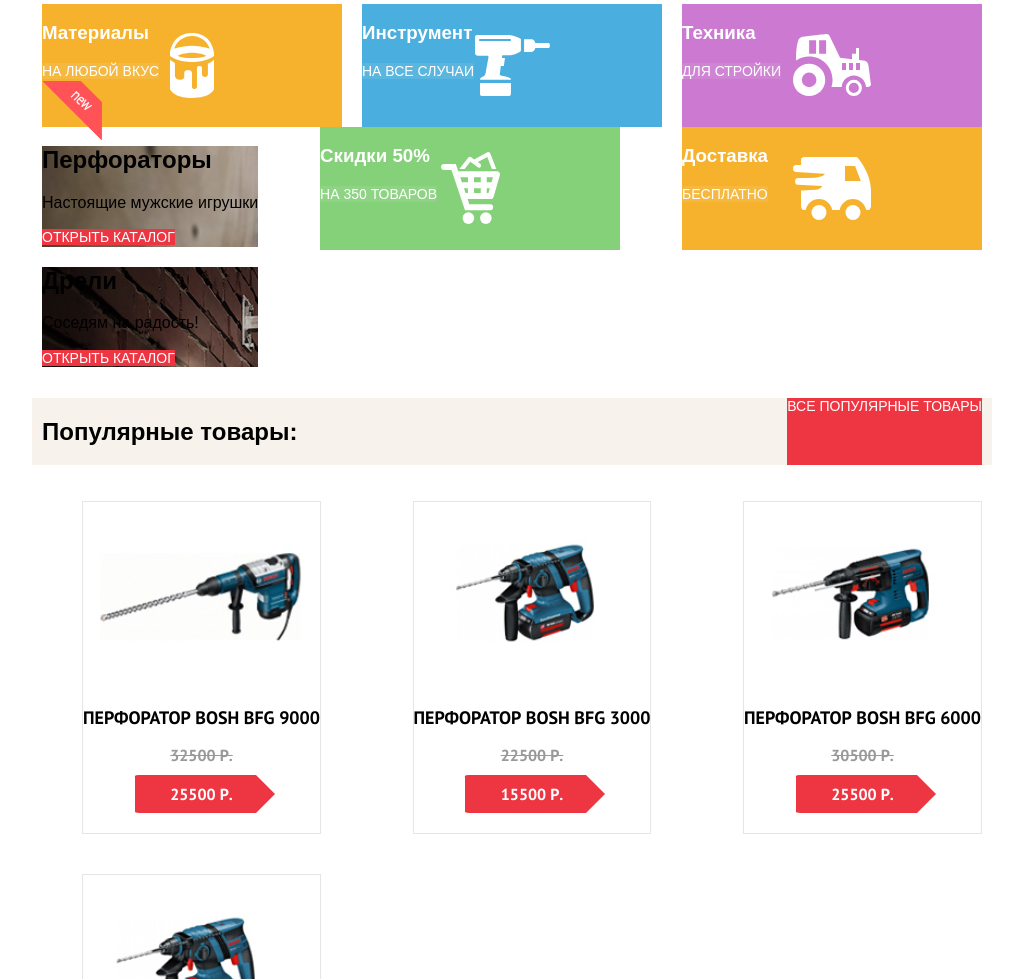
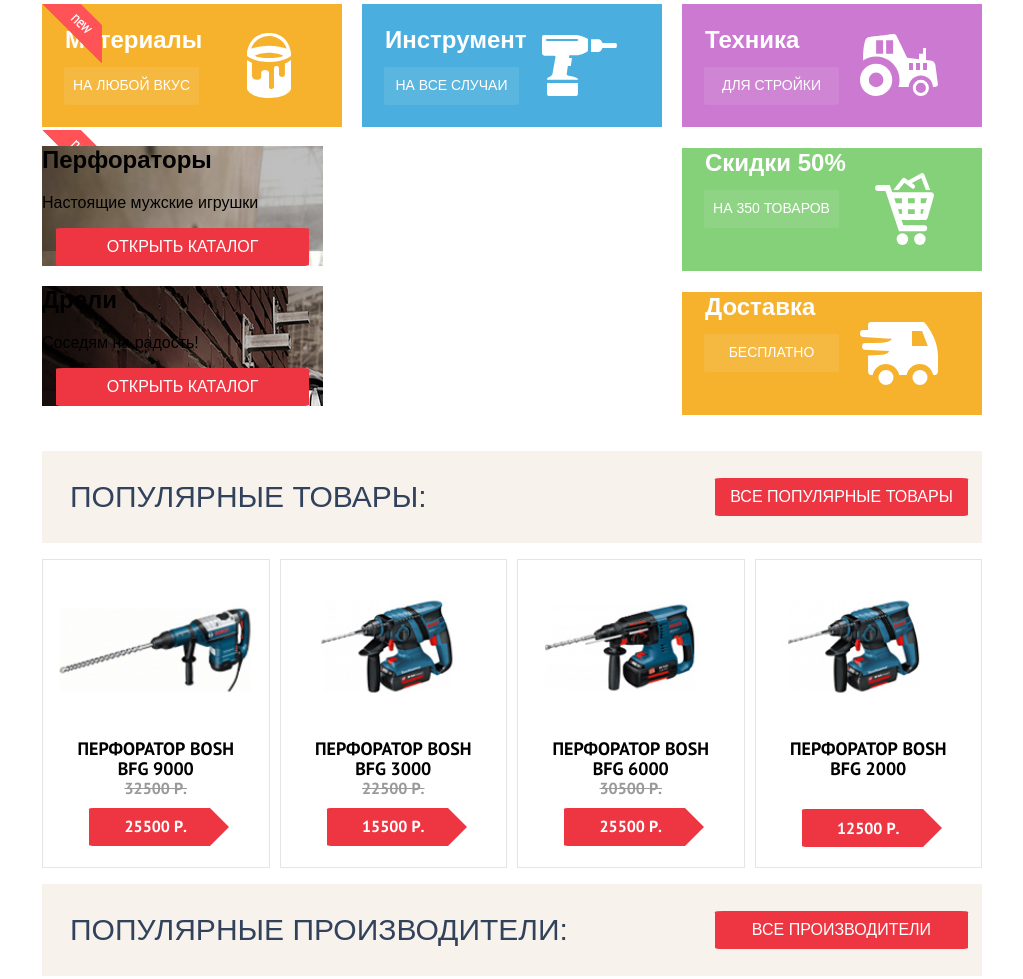
Before and after one commit to KrivosheevAA/1151543-technomart-26, a plain HTML site: page index.html in a window 1280 px wide. Shown: the part 472-1451 px from the top of the page, without its empty margins (128-1151 px from the left). Drawn offline with Linux system fonts and the light colour scheme; a web font is replaced by a local one.

Commit message:
выравнивание главной

```diff
--- a/css/style.css
+++ b/css/style.css
@@ -41,18 +41,24 @@ img {
 	font-weight: 400;
 	min-height: 42px;
 }
+.col {
+	width: 280px;
+	margin: auto;
+}
 .header-up a {
 	color: #fff;
 }
 .logo {
 	display: inline-block;
-    width: 165px;
+    width: 220px;
     font-size: 24px;
     line-height: 24px;
     font-family: "Cuprum","Arial",sans-serif;
     color: #fff;
     background-color: #ee3643;
     box-shadow: 0 5px 0 0 #b52933;
+    padding: 10px 0 8px 0;
+    text-align: center;
 }
 .logo:hover {
 	background-color: #ca2c37;
@@ -63,16 +69,17 @@ input[type="search"] {
     font-size: 17px;
     line-height: 18px;
     color: #fff;
-    background:#212a3a;
-    padding-left: 50px;
+    background: #293449;
+    padding: 12px 0 12px 50px;
 }
 .form-search-label {
  	position: relative;
 }
 .form-search-icon {
 	position: absolute;
-	fill: #fff;
-	left: 10px;
+	fill: rgb(255, 255, 255, 0.6);
+	left: 18px;
+	top: 0px;
 }
 input[type="search"]:focus {
 	color:#000;
@@ -88,7 +95,8 @@ input[type="search"]:hover {
 	font-size: 17px;
 	line-height: 18px;
 	position: relative;
-	padding-left: 50px;
+	width: 105px;
+	padding: 12px 25px 12px 45px;
 }
 .bookmark:before {
 	content: "";
@@ -98,13 +106,16 @@ input[type="search"]:hover {
 	background: url(../img/icon-bookmark.svg) no-repeat;
 	position: absolute;
 	top: calc(50% - 16px / 2);
-	left: 10px;
+	left: 20px;
+	color: rgb(255, 255, 255, 0.6);
 }
 .basket {
 	font-size: 17px;
 	line-height: 18px;
 	position: relative;
 	padding-left: 50px;
+	width: 100px;
+	padding: 12px 25px 12px 45px;
 }
 .basket:before {
 	content: "";
@@ -114,12 +125,16 @@ input[type="search"]:hover {
 	background: url(../img/icon-cart.svg) no-repeat;
 	position: absolute;
 	top: calc(50% - 15px / 2);
-	left: 10px;
+	left: 20px;
 }
 .order {
-	background-color:#63a63e;
-	font-size: 17px;
-	line-height: 18px;
+	width: 150px;
+    text-align: center;
+    padding: 12px 21px;
+    font-size: 17px;
+    line-height: 18px;
+    text-transform: inherit;
+    background: #63a63e;
 }
 .order:hover {
 	background:#5fbb2d;
@@ -140,10 +155,6 @@ input[type="search"]:hover {
 	background-color: #f1f5f7;
 	min-height: 200px;
 	padding: 47px 0 60px 0;
-}
-.col {
-	width: 280px;
-	margin: auto;
 }
 .header-center h1 {
  	font-size: 16px;
@@ -192,6 +203,7 @@ input[type="search"]:hover {
     height: 45px;
     font-size: 21px;
     line-height: 18px;
+    padding-left: 9px;
 }
 .login {
     background-color: #fff;
@@ -212,7 +224,7 @@ input[type="search"]:hover {
 }
 .registration {
 	background-color: #fff;
-	font-size: 21px
+	font-size: 21px;
     color: #000;
     width: 150px;
     padding-top: 14px;
@@ -311,11 +323,17 @@ input[type="search"]:hover {
     color: #fff;
 }
 .btn {
-    font-size: 14px;
     border-radius: 3%;
     text-transform: uppercase;
     background: rgba(229,229,229,0.1);
     color: #fff;
+    margin: 0 0 25px 22px;
+    width: 135px;
+    height: 38px;
+    display: flex;
+    justify-content: center;
+    align-items: center;
+    font-size: 14px;
 }
 .btn:hover {
 	 background-color: rgba(204,204,204,0.2);
@@ -328,9 +346,18 @@ input[type="search"]:hover {
 	flex-wrap: wrap;
     margin: 59px 0 31px 0;
 }
+.promo h3 {
+	font-size: 24px;
+    line-height: 30px;
+    font-weight: bold;
+    color: #fff;
+    text-transform: capitalize;
+    margin: 21px 0 12px 23px;
+}
 .material {
 	position: relative;
-	background: #f6b22d url(../img/icon-1.svg) no-repeat 50% 50%;
+	background: #f6b22d url(../img/icon-1.svg) no-repeat 80% 50%;
+	text-align: left;
 }
 .material:after {
 	content: "";
@@ -344,27 +371,37 @@ input[type="search"]:hover {
 }
 .tools {
 	position: relative;
-	background: #4aafde url(../img/icon-2.svg) no-repeat 50% 50%;
+	background: #4aafde url(../img/icon-2.svg) no-repeat 80% 50%;
 }
-
 .equipment {
-	background: #cc79d1 url(../img/icon-3.svg) no-repeat 50% 50%;
+	background: #cc79d1 url(../img/icon-3.svg) no-repeat 80% 50%;
 	position: relative;
 }
 .slider {
 		position: relative;
 }
 .btn-red {
-    font-size: 14px;
+    font-size: 16px;
     text-transform: uppercase;
     background-color: #ee3643;
     color: #fff;
+    width: 253px;
+    height: 38px;
+    margin-right: 25px;
+    display: flex;
+    border-radius: 3%;
+    justify-content: center;
+    align-items: center;
+    margin: 14px;
 }
 .btn-red:hover {
     background-color: #ca2c37;
 }
 .btn-red:active {
 	background-color: #ba2732;
+}
+.slider {
+	position: relative;
 }
 .slide-1 {
 	background: url(../img/slider-1.jpg) no-repeat;
@@ -373,46 +410,97 @@ input[type="search"]:hover {
 	background: url(../img/slider-2.jpg) no-repeat;
 }
 .sale {
-	background: #85d179 url(../img/icon-4.svg) no-repeat 50% 50%;
+	background: #85d179 url(../img/icon-4.svg) no-repeat 80% 50%;
 	position: relative;
 }
 .delivery {
-	background: #f6b22d url(../img/icon-5.svg) no-repeat 50% 50%;
+	background: #f6b22d url(../img/icon-5.svg) no-repeat 80% 50%;
 	position: relative;
 }
 
 /*Популярные товары*/
 
-.popular-goods {
-	background: #f7f3ec;
+.popular-section {
 	font-family: "Cuprum","Arial",sans-serif;
+	display: flex;
 }
-
+.section-head {
+	display: flex;
+	justify-content: space-between;
+	min-height: 90px;
+    background: #f7f3ec;
+    align-items: center;
+}
+.section-title {
+	font-size: 30px;
+    line-height: 30px;
+    margin-left: 28px;
+    padding: 6px 0;
+    font-weight: normal;
+    color: #32425c;
+    text-transform: uppercase;
+}
 /*Список популярных товаров на Главной*/
 
 .goods {
     font-family: "PT Sans","Arial",sans-serif;
     font-weight: bold;
 }
+.goods h3 {
+	color: #000;
+	font-size: 18px;
+	line-height: 20px;
+	font-family: "PT Sans","Arial",sans-serif;
+	text-transform: uppercase;
+	font-weight: bold;
+	margin: auto 25px;
+}
+.goods h3 a {
+	color: #000;
+}
 .goods-list {
-    align-items: center;
     text-align: center;
     display: flex;
-    justify-content: space-between;
-    flex-wrap: wrap;
+    list-style: none;
+    padding: 0px;
+    flex-shrink: 0;
 }
-.goods-list-item {
+.popular-goods .goods-item {
+	max-width: 280px;
+}
+.popular-goods .goods-item:not(:nth-child(4n)) {
+	margin-right: 10px;
+}
+.catalog-goods .goods-item {
+	max-width: 320px;
+}
+.catalog-goods .goods-item:not(:nth-child(3n)) {
+	margin-right: 10px;
+}
+.goods-item {
 	border: 1px solid #e5e5e5;
-	margin: 20px 0;
+	position: relative;
+    flex-direction: column;
+    align-items: center;
+    width: 218px;
+    text-align: center;
+    flex-grow: 1;
 }
-.new-flag {
-	min-height: 60px;
-	padding: 28px 0 0 0;
+.new-flag:before {
+	content: "";
+	position: absolute;
+	width: 60px;
+	height: 59px;
+	display:block;
+	background: url(../img/new-flag.png) no-repeat 50% 50%;
 }
 .price-old {
 	display: flex;
 	justify-content: center;
 	color: #999;
+}
+.no-discount {
+	margin-top: 30px;
 }
 .price-new {
 	position: relative;
@@ -435,13 +523,20 @@ input[type="search"]:hover {
     border: 19px solid white;
     border-left-color: #ee3643;
 }
-.goods-popap {
+.goods-item-wrapper {
 	display: none;
+}
+.buy {
+	background-color: #63a63e;
+	font-family: "Cuprum","Arial",sans-serif;
+}
+.in-bookmarks {
+    color: #c1c6ce;
+    font-family: "Cuprum","Arial",sans-serif;
 }
 
 /*Список популярных производителей на Главной*/
 .popular-manufacturers {
-	background: #f7f3ec;
 	font-family: "Cuprum","Arial",sans-serif;
 	flex-wrap: wrap;
 }
@@ -450,6 +545,8 @@ input[type="search"]:hover {
 
 .firms {
 	flex-wrap: wrap;
+	display: flex;
+	justify-content: space-between;
 }
 .firms-brand {
 	margin-top: 18px;
@@ -721,28 +818,6 @@ input[type="search"]:hover {
     justify-content: space-between;
     flex-wrap: wrap;
 }
-.goods h3 {
-	color: #000;
-	font-size: 18px;
-	line-height: 20px;
-	font-family: "PT Sans","Arial",sans-serif;
-	text-transform: uppercase;
-	font-weight: bold;
-}
-.goods h3 a {
-	color: #000;
-}
-.goods ul {
-	list-style: none;
-}
-.buy {
-	background-color: #63a63e;
-	font-family: "Cuprum","Arial",sans-serif;
-}
-.in-bookmarks {
-    color: #c1c6ce;
-    font-family: "Cuprum","Arial",sans-serif;
-}
 .pagination {
     width: 285px;
 	display: flex;
--- a/index.html
+++ b/index.html
@@ -11,14 +11,24 @@
 <header class="header">
 	   <div class="header-up">
             <div class="container flex">
+              <div class="col">
 				          <a class="logo">ТЕХНОМАРТ</a>
+              </div>
+              <div class="col">
 	             <form class="form-search" action="#" method="post">
                     <label class="form-search-label" for="search"><input type="search" name="search" id="search" placeholder="Поиск:">
                         <svg class="form-search-icon" xmlns="http://www.w3.org/2000/svg" width="17" height="17" viewBox="0 0 17 17"><path d="M17 15.586l-3.542-3.542A7.465 7.465 0 0 0 15 7.5 7.5 7.5 0 1 0 7.5 15c1.71 0 3.282-.579 4.544-1.542L15.586 17 17 15.586zM2 7.5C2 4.467 4.467 2 7.5 2 10.532 2 13 4.467 13 7.5c0 3.032-2.468 5.5-5.5 5.5A5.506 5.506 0 0 1 2 7.5z"/></svg></label>
               </form>
+              </div>
+              <div class="col">
                       <a href="#" class="bookmark">Закладки: 0</a>
+               </div>
+               <div class="col">
                       <a href="#" class="basket">Корзина: 0</a>
+               </div>
+                <div class="col">
                       <a href="#" class="order">Оформить заказ</a>
+                </div>
 	         </div>
     </div>
       <div class="header-center">
@@ -56,8 +66,9 @@
 </header>
 <main>
       <div class="container">
-        <div class="promo flex">
-             <div class="box material">
+        <div class="promo">
+          <div class="flex">
+                    <div class="box material new-flag">
                         <h3>Материалы</h3>
                         <a href="#" class="btn">на любой вкус</a>
                     </div>
@@ -69,6 +80,8 @@
                         <h3>Техника</h3>
                         <a href="#" class="btn">для стройки</a>
                     </div>
+          </div>
+          <div class="flex">
                       <div class="slider">
                               <div class="slide-1">
                                         <h2>Перфораторы</h2>
@@ -81,6 +94,7 @@
                                         <a href="#" class="btn-red">Открыть каталог</a>
                               </div>
                       </div>
+                      <div>
                       <div class="box sale">
                             <h3>Скидки 50%</h3>
                             <a href="#" class="btn">На 350 товаров</a>
@@ -91,60 +105,68 @@
                       </div>
                     </div>
            </div>
-             <div class="popular-goods container flex">
-                        <h2>Популярные товары:</h2>
+          </div>
+        </div>
+          <section class="popular-section">
+              <div class="container">
+                  <div class="section-head">
+                        <h2 class="section-title">Популярные товары:</h2>
                         <a href="#" class="btn-red">все популярные товары</a>
                   </div>
                       <div class="goods">
-                        <div class="container flex">
-                                <ul class="goods-list">
-                                      <li class="goods-list-item">
+                                <ul class="popular-goods goods-list">
+                                      <li class="goods-item">
                                           <a href="#"><img src="img/bosch-bfg-9000.jpg" alt="Перфоратор bosh bfg 9000" width="218" height="170"></a>
                                           <h3><a href="#">Перфоратор BOSH BFG 9000</a></h3>
                                           <del class="price-old">32500 Р.</del>
                                           <span class="price-new">25500 Р.</span>
-                                                  <span class="goods-popap">
+                                                  <div class="goods-item-wrapper">
                                                     <a href="#">купить</a>
                                                     <a href="#">в закладки</a>
-                                                  </span>
+                                                  </div>
                                       </li>
-                                      <li class="goods-list-item">
+                                      <li class="goods-item">
                                           <a href="#"><img src="img/bosch-bfg-3000.jpg" alt="Перфоратор bosh bfg 3000" width="218" height="170"></a>
                                           <h3><a href="#">Перфоратор BOSH BFG 3000</a></h3>
                                           <del class="price-old">22500 Р.</del>
                                           <span class="price-new">15500 Р.</span>
-                                                  <span class="goods-popap">
+                                                  <div class="goods-item-wrapper">
                                                     <a href="#">купить</a>
                                                     <a href="#">в закладки</a>
-                                                  </span>
+                                                 </div>
                                       </li>
-                                      <li class="goods-list-item">
+                                      <li class="goods-item">
                                           <a href="#"><img src="img/bosch-bfg-6000.jpg" alt="Перфоратор bosh bfg 6000" width="218" height="170"></a>
                                           <h3><a href="#">Перфоратор BOSH BFG 6000</a></h3>
                                           <del class="price-old">30500 Р.</del>
                                           <span class="price-new">25500 Р.</span>
-                                                  <span class="goods-popap">
+                                                  <div class="goods-item-wrapper">
                                                     <a href="#">купить</a>
                                                     <a href="#">в закладки</a>
-                                                  </span>
+                                                  </div>
                                       </li>
-                                      <li class="goods-list-item">
+                                      <li class="goods-item">
                                           <a href="#"><img src="img/bosch-bfg-2000.jpg" alt="Перфоратор bosh bfg 2000" width="218" height="170"></a>
                                           <h3><a href="#">Перфоратор BOSH BFG 2000</a></h3>
-                                          <span class="price-new">12500 Р.</span>
-                                                  <span class="goods-popap">
+                                          <div class="no-discount">
+                                          <span class=" price-new">12500 Р.</span>
+                                                  <div class="goods-item-wrapper">
                                                     <a href="#">купить</a>
                                                     <a href="#">в закладки</a>
-                                                  </span>
+                                                  </div>
+                                          </div>
                                       </li>
                                   </ul>
                       </div>
                 </div>
-                <div class="popular-manufacturers container flex">
-                      <h2>Популярные производители:</h2>
+            </section>
+                <section class="popular-manufacturers">
+                  <div class="container">
+                    <div class="section-head">
+                      <h2 class="section-title">Популярные производители:</h2>
                       <a href="#" class="btn-red">Все производители</a>
                     </div>
-      <div class="firms container flex">
+              <div class="firms">
                   <a href="#" class="firms-brand"><img src="img/bosch.jpg" alt="bosch" width="218" height="143"></a>
                   <a href="#"class="firms-brand"><img src="img/makita.jpg" alt="makita" width="218" height="143"></a>
                   <a href="#"class="firms-brand"><img src="img/dewalt.jpg" alt="dewalt" width="218" height="143"></a>
@@ -154,6 +176,8 @@
                   <a href="#"class="firms-brand"><img src="img/aeg.jpg" alt="aeg" width="218" height="143"></a>
                   <a href="#"class="firms-brand"><img src="img/metabo.jpg" alt="metabo" width="218" height="143"></a>
             </div>
+          </div>
+        </section>
         <div class="container">
               <section class="box-service">
                               <h2>Сервисы</h2>
@@ -204,9 +228,9 @@
 	           </div>
 	                   <div class="information-contact">
 		                    <h2>Контакты</h2>
-		                        <p>Вы можете забрать товар сами,<br> заехав в наш офис:</p>
+		                        <p>Вы можете забрать товар сами, заехав в наш офис:</p>
 		                          <a><img src="img/map.png" alt="map" width="300" height="158"></a>
-                                  <button type="button" class="btn-red">Заблудились? напишите нам!</button>
+                                  <a href="#" class="btn-red">Заблудились? напишите нам!</a>
 	                   </div>
         </div>
 </main>
```
Lines whose indentation alone changed are shown as unchanged.
